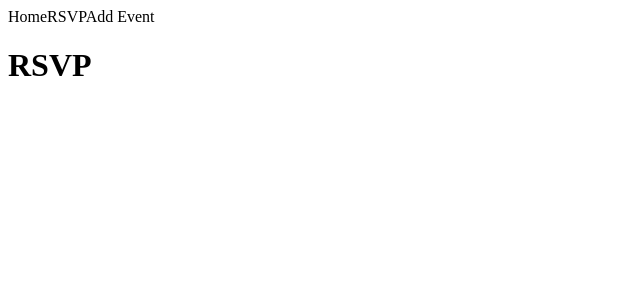
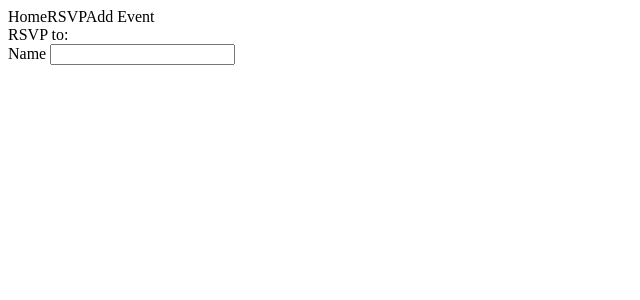
Before and after one commit to dmaleknia/Guest-List, a React app: page / in a window 1280 px wide. Both pictures are taken after a click on the element "RSVP". Shown: the top 300 px of the page, without its empty margins (0-640 px from the left). Built offline with nearby package versions, Linux system fonts and the light colour scheme; no server answers; the HTML template or start-up script is replaced by a standard one.

Commit message:
added form to RSVP

```diff
--- a/app-guest-list/react-client/src/components/RSVP.jsx
+++ b/app-guest-list/react-client/src/components/RSVP.jsx
@@ -1,9 +1,15 @@
 import React from 'react';
+import { useState } from 'react';
 
-const RSVP = () => {
+const RSVP = (props) => {
+
+  const [name, setName] = useState();
+
+
   return (
     <span>
-      <h1>RSVP </h1>
+      <div>RSVP to: {props.eventName}</div>
+      Name <input value={name} onChange={setName}></input>
     </span>
   );
 }
```
Also changed, not shown: 1 other file (tests, documents, lock files or other folders).
